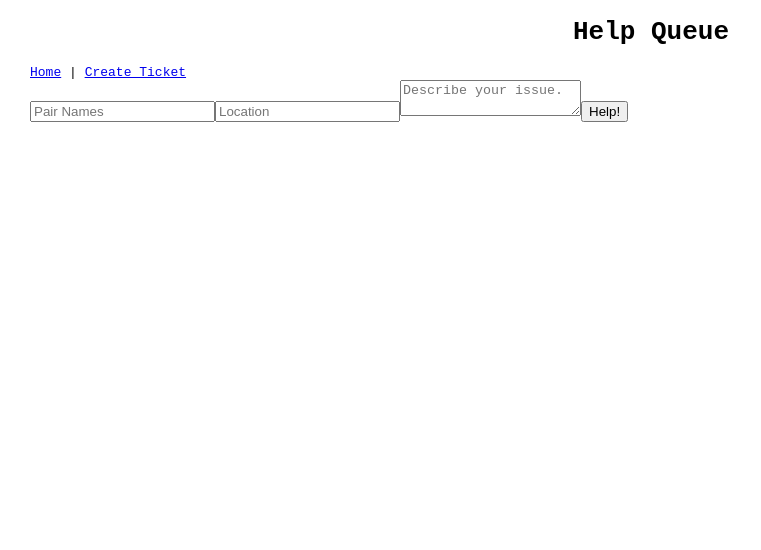
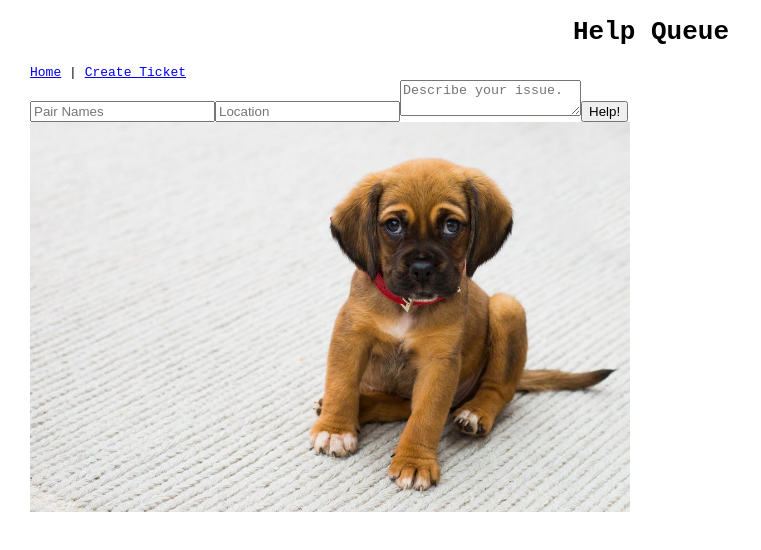
Before and after one commit to antieva/Help_Queue_Epicodus, a React app: page /#/newticket in a window 1280 px wide. Shown: the top 550 px of the page, without its empty margins (0-761 px from the left). Built offline with nearby package versions, Linux system fonts and the light colour scheme.

Commit message:
Add image to NewTicket component.

```diff
--- a/src/components/NewTicketForm.jsx
+++ b/src/components/NewTicketForm.jsx
@@ -1,6 +1,10 @@
 import React from 'react';
+import reallyAdorablePuppy from '../assets/images/puppy.jpeg';
 
 function NewTicketForm() {
+  var imgStyle = {
+    width: '600px',
+  }
   return (
     <div>
       <form>
@@ -17,6 +21,7 @@ function NewTicketForm() {
           placeholder='Describe your issue.' />
         <button type='submit'>Help!</button>
       </form>
+      <img style={imgStyle} src={reallyAdorablePuppy}/>
     </div>
   );
 }
--- a/webpack.config.js
+++ b/webpack.config.js
@@ -31,6 +31,16 @@ module.exports = {
 
   module: {
     rules: [
+      {
+        test: /\.(png|gif|jp(e*)g|svg)$/,
+        use: {
+          loader: 'url-loader',
+          options: {
+            limit: 8000,
+            name: 'images/[hash]-[name].[ext]'
+          }
+        }
+      },
       {
         test: /\.jsx?$/,
         enforce: "pre",
```
Also changed, not shown: package.json (+6 -3 lines), src/assets/images/puppy.jpeg (added), 1 other file (tests, documents, lock files or other folders).
